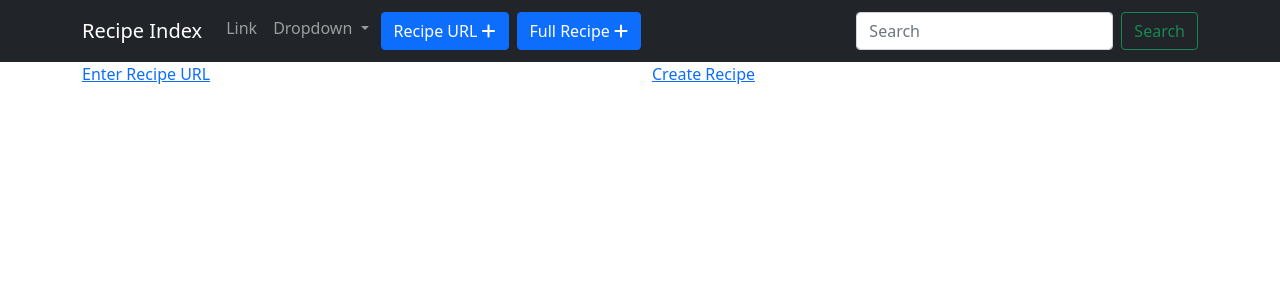
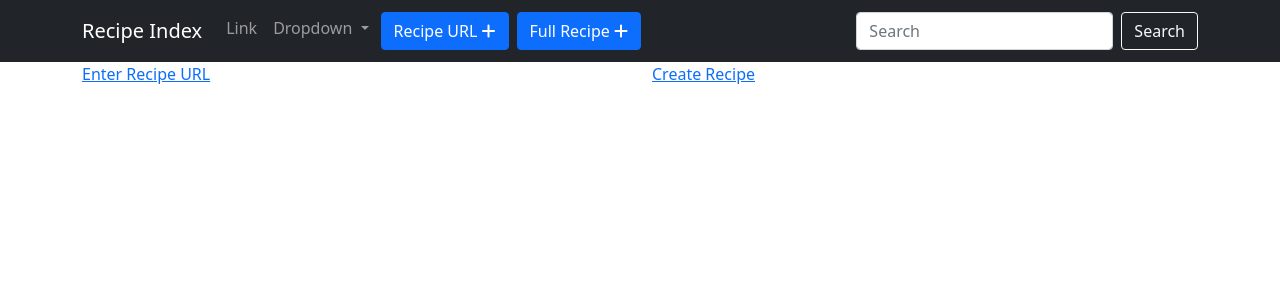
Before and after one commit to kchiv/recipeindex, a Django app: page / in a window 1280 px wide. Shown: the top 300 px of the page. Run offline with Django 3.2, Linux system fonts and the light colour scheme; some libraries are stand-ins or nearby versions.

Commit message:
added light outline for search

```diff
--- a/templates/partials/_navbar.html
+++ b/templates/partials/_navbar.html
@@ -31,7 +31,7 @@
         </ul>
         <form class="d-flex">
           <input class="form-control me-2" type="search" placeholder="Search" aria-label="Search">
-          <button class="btn btn-outline-success" type="submit">Search</button>
+          <button class="btn btn-outline-light" type="submit">Search</button>
         </form>
       </div>
     </div>
```
